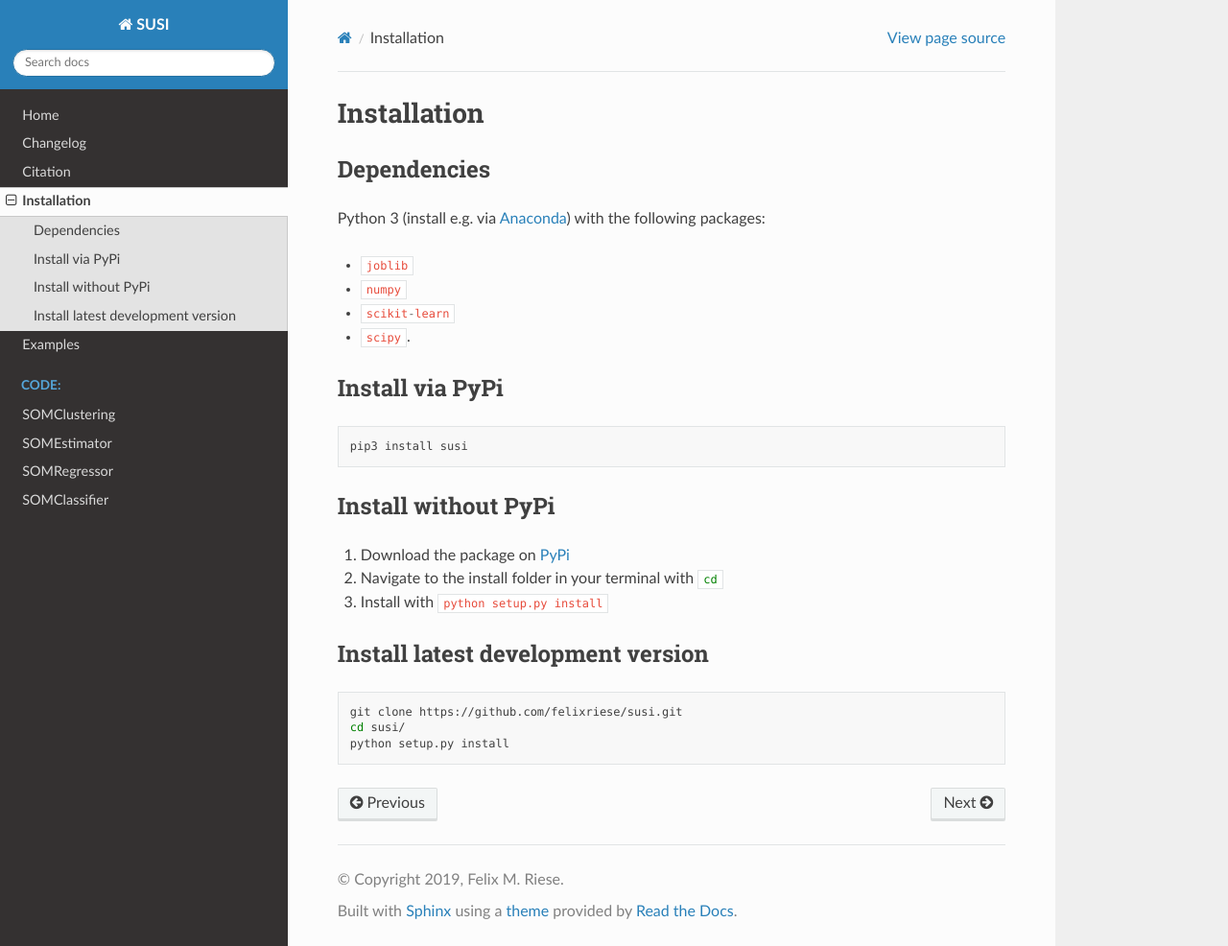
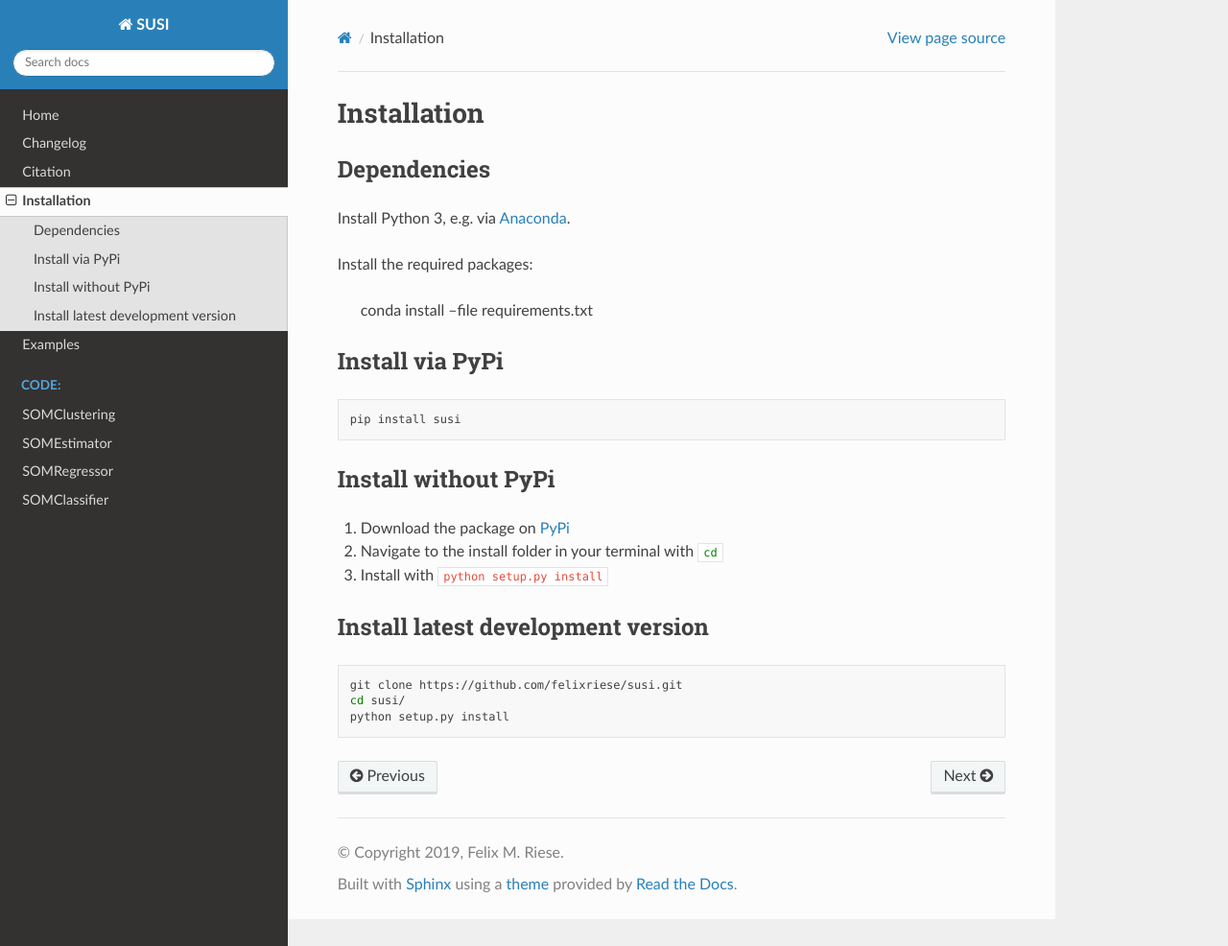
Before and after one commit to felixriese/susi, a Sphinx documentation site: the page built from docs/install.rst, in a window 1280 px wide and 986 px high. Shown: the whole window at 96% size. Built offline with Sphinx 7.4.7 and the Read the Docs theme 2.0.0, drawn with Linux system fonts in a browser that asks for light colours; formulas are drawn with MathJax 3.

Commit message:
Updated docs

```diff
--- a/docs/citation.rst
+++ b/docs/citation.rst
@@ -14,7 +14,6 @@ Felix M. Riese and S. Keller, "SUSI: Supervised Self-Organizing Maps for Regress
         author = {Riese, Felix~M. and Keller, Sina},
         title = {SUSI: Supervised Self-Organizing Maps for Regression and Classification in Python},
         year = {2019},
-        notes = {Submitted to an ISPRS conference},
         archivePrefix = {arXiv},
         eprint = {1903.11114},
         primaryClass = {cs.LG},
--- a/docs/examples.rst
+++ b/docs/examples.rst
@@ -40,5 +40,7 @@ More examples
 
 * `examples/SOMClustering <https://github.com/felixriese/susi/blob/master/examples/SOMClustering.ipynb>`_
 * `examples/SOMRegressor_Hyperspectral <https://github.com/felixriese/susi/blob/master/examples/SOMRegressor_Hyperspectral.ipynb>`_
+* `examples/SOMRegressor_semisupervised <https://github.com/felixriese/susi/blob/master/examples/SOMRegressor_semisupervised.ipynb>`_
 * `examples/SOMClassifier <https://github.com/felixriese/susi/blob/master/examples/SOMClassifier.ipynb>`_
 * `examples/SOMClassifier_Salinas <https://github.com/felixriese/susi/blob/master/examples/SOMClassifier_Salinas.ipynb>`_
+* `examples/SOMClassifier_semisupervised <https://github.com/felixriese/susi/blob/master/examples/SOMClassifier_semisupervised.ipynb>`_
--- a/docs/install.rst
+++ b/docs/install.rst
@@ -10,12 +10,11 @@ Installation
 Dependencies
 ------------
 
-Python 3 (install e.g. via `Anaconda <https://www.anaconda.com>`_) with the following packages:
+Install Python 3, e.g. via `Anaconda <https://www.anaconda.com>`_.
 
-* :python:`joblib`
-* :python:`numpy`
-* :python:`scikit-learn`
-* :python:`scipy`.
+Install the required packages:
+
+    conda install --file requirements.txt
 
 
 Install via PyPi
@@ -23,7 +22,7 @@ Install via PyPi
 
 .. code:: bash
 
-    pip3 install susi
+    pip install susi
 
 
 Install without PyPi
```
